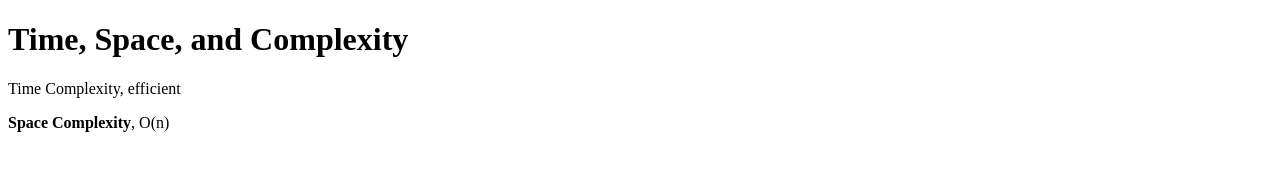
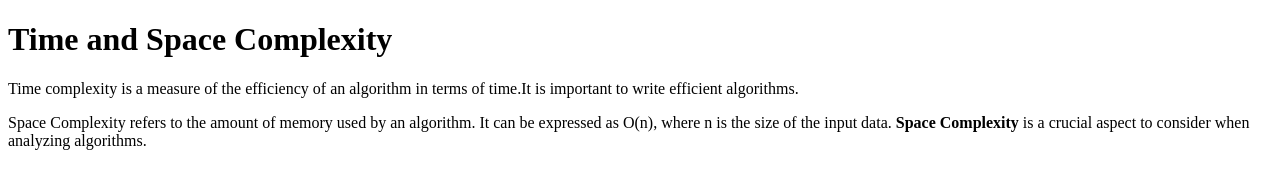
Before and after one commit to acciojob/time-and-space-complexity-Shiva-Prasad83, a website: page main.html in a window 1280 px wide. Drawn offline with Linux system fonts and the light colour scheme.

Commit message:
created a submission

```diff
--- a/main.html
+++ b/main.html
@@ -8,9 +8,9 @@
 
 <body>
 	<!-- the entire body must be written by student -->
-	<h1>Time, Space, and Complexity</h1>
-	<p>Time Complexity, efficient</p>
-	<p><b>Space Complexity</b>, O(n)</p>
+	<h1>Time and Space Complexity</h1>
+	<p>Time complexity is a measure of the efficiency of an algorithm in terms of time.It is important to write efficient algorithms.</p>
+	<p>Space Complexity refers to the amount of memory used by an algorithm. It can be expressed as O(n), where n is the size of the input data. <b>Space Complexity</b> is a crucial aspect to consider when analyzing algorithms.</p>
     <script type="text/javascript" src="./script.js">
 </script>
 
```
